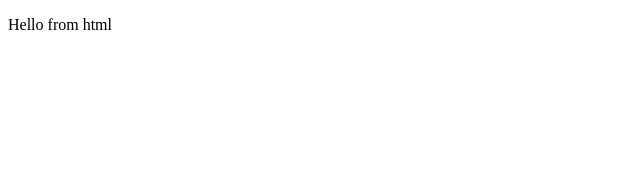
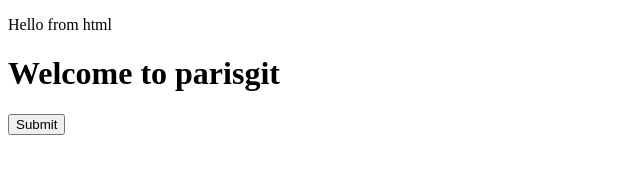
Before and after one commit to shriramm5720/shriram, a plain HTML site: page dom.html in a window 1280 px wide. Shown: the whole page, without its empty margins (0-640 px from the left). Drawn offline with Linux system fonts and the light colour scheme.

Commit message:
javascript add

```diff
--- a/dom.html
+++ b/dom.html
@@ -6,10 +6,20 @@
     <meta http-equiv="X-UA-Compatible" content="IE=edge">
     <meta name="viewport" content="width=device-width, initial-scale=1.0">
     <title>Document</title>
+    <script>
+        function click() {
+            document.write("hell");
+            alert("hell");
+        }
+    </script>
 </head>
 
 <body>
     <p>Hello from html</p>
+    <h1 id="para">Welcome to parisgit</h1>
+    <input onsubmit="click()" type="submit">
+
 </body>
 
+
 </html>
```
